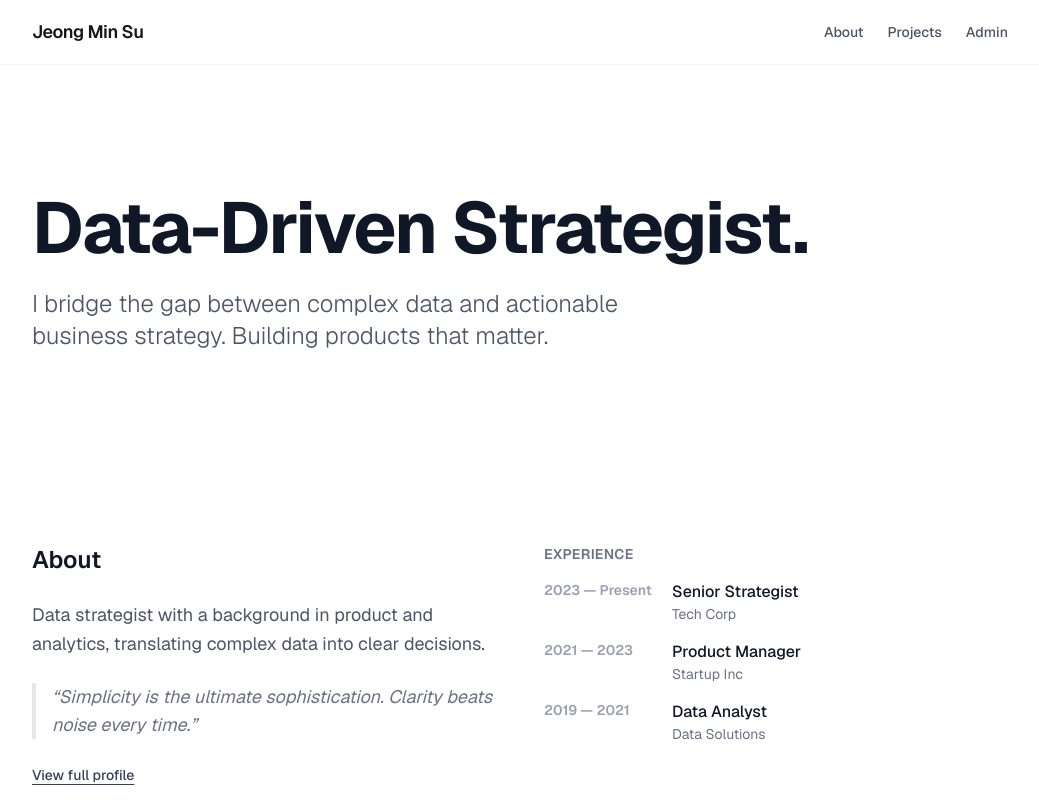
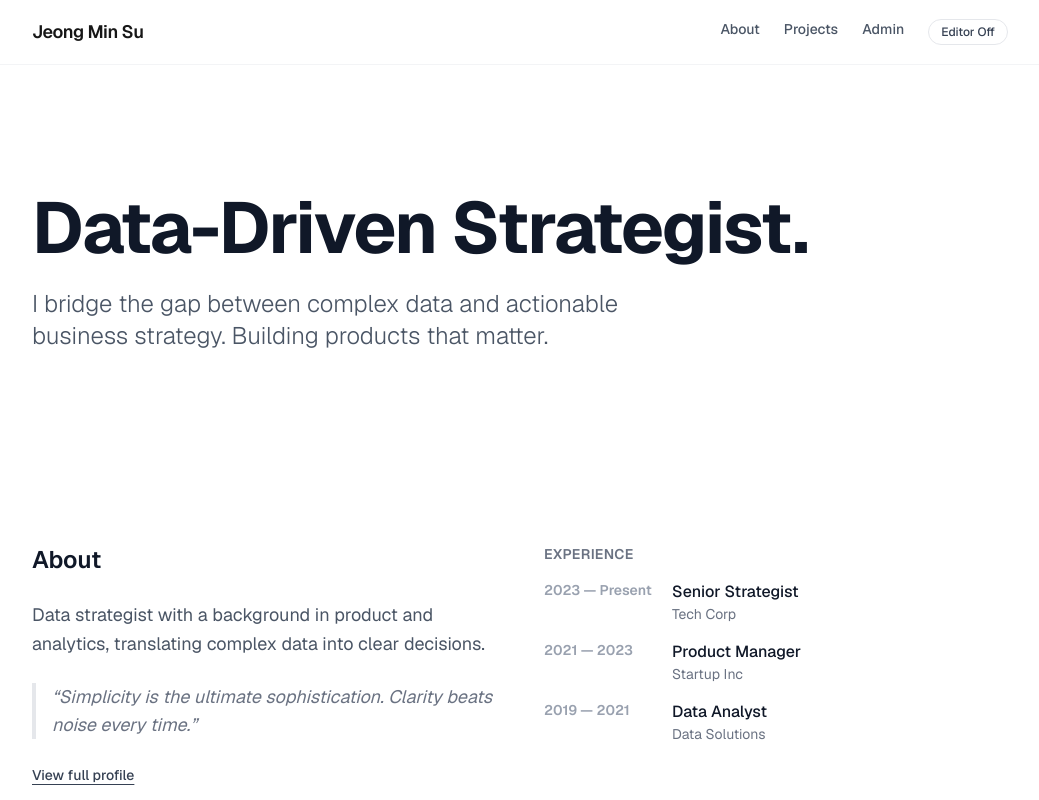
Before and after one commit to MCuffs/portpolio, a Next.js app: page / in a window 1280 px wide. Shown: the top 800 px of the page, without its empty margins (120-1159 px from the left). Built offline with nearby package versions, Linux system fonts and the light colour scheme; no server answers; the database is empty.

Commit message:
Add edit mode toggle link in header

```diff
--- a/src/components/layout/Header.tsx
+++ b/src/components/layout/Header.tsx
@@ -1,6 +1,25 @@
+'use client'
+
 import Link from 'next/link'
+import { useMemo } from 'react'
+import { usePathname, useSearchParams } from 'next/navigation'
 
 export function Header() {
+    const pathname = usePathname()
+    const searchParams = useSearchParams()
+    const edit = searchParams?.get('edit') === '1'
+
+    const editHref = useMemo(() => {
+        const params = new URLSearchParams(searchParams?.toString() || '')
+        if (edit) {
+            params.delete('edit')
+        } else {
+            params.set('edit', '1')
+        }
+        const query = params.toString()
+        return query ? `${pathname}?${query}` : pathname || '/'
+    }, [edit, pathname, searchParams])
+
     return (
         <header className="fixed top-0 left-0 right-0 z-50 bg-white/80 backdrop-blur-md border-b border-gray-100">
             <div className="max-w-5xl mx-auto px-6 h-16 flex items-center justify-between">
@@ -17,6 +36,14 @@ export function Header() {
                     <Link href="/admin/login" className="hover:text-black transition-colors">
                         Admin
                     </Link>
+                    <Link
+                        href={editHref}
+                        className={`px-3 py-1 rounded-full border text-xs ${
+                            edit ? 'bg-black text-white border-black' : 'bg-white text-gray-700 border-gray-200'
+                        }`}
+                    >
+                        {edit ? 'Editor On' : 'Editor Off'}
+                    </Link>
                 </nav>
             </div>
         </header>
```
